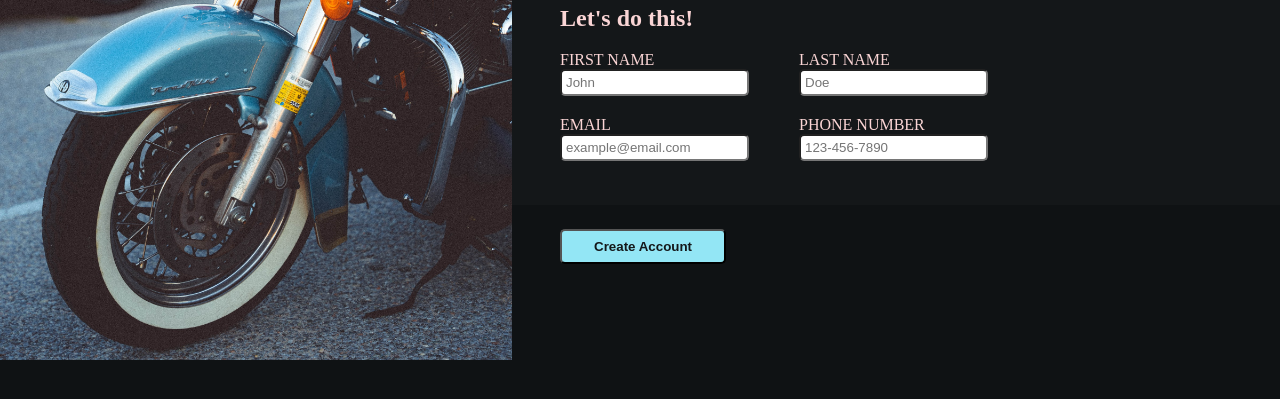
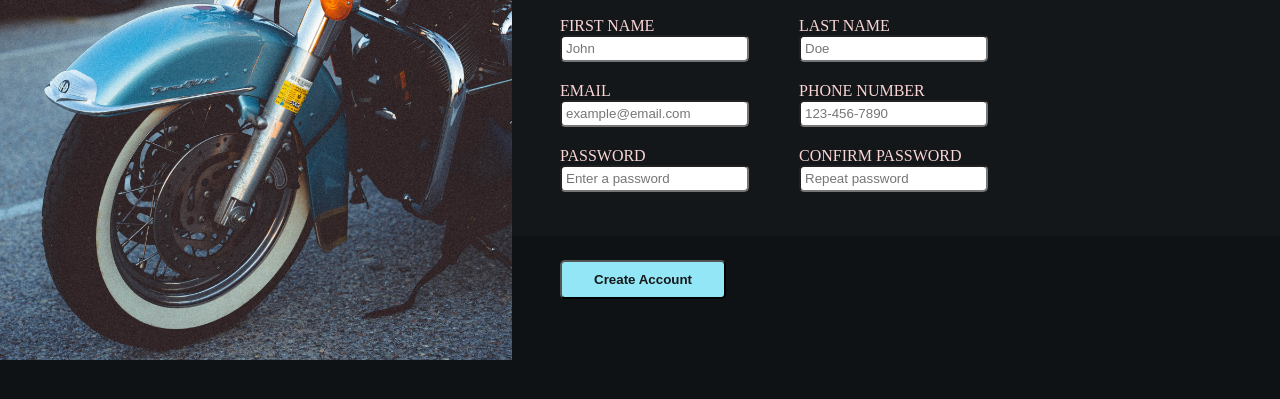
Before and after one commit to rhkim1292/sign-up-form, a plain HTML site: page index.html in a window 1280 px wide. Shown: the part 381-780 px from the top of the page. Drawn offline with Linux system fonts and the light colour scheme.

Commit message:
Begin implementing confirm password validation
A new javascript file has been created to add the beginning lines of
code for implementing the validation check on the confirm password
input field.

```diff
--- a/index.html
+++ b/index.html
@@ -69,10 +69,27 @@
 						/>
 					</div>
 				</div>
+				<div class="form-col flex-container">
+					<div class="form-row flex-container">
+						<label for="passwd">PASSWORD</label>
+						<input
+							type="password"
+							id="passwd"
+							name="passwd"
+							placeholder="Enter a password"
+							required
+						/>
+					</div>
+					<div class="form-row flex-container">
+						<label for="confirmpasswd">CONFIRM PASSWORD</label>
+						<input type="password" id="confirmpasswd" placeholder="Repeat password"/>
+					</div>
+				</div>
 			</div>
 			<div class="button-container">
 				<button type="submit">Create Account</button>
 			</div>
 		</form>
+		<script src="./script.js"></script>
 	</body>
 </html>
--- /dev/null
+++ b/script.js
@@ -0,0 +1,4 @@
+const passwd = document.querySelector("#passwd");
+passwd.addEventListener("input", (e) => {
+    console.log(e);
+});
--- a/style.css
+++ b/style.css
@@ -20,13 +20,12 @@ body {
 body {
     align-items: center;
     background-color: #0f1214;
-    overflow: hidden;
 }
 
 button {
     background-color: #93e6f5;
     color: #141719;
-    padding: .5rem 2rem;
+    padding: .65rem 2rem;
     border-radius: 5px;
     font-weight: bold;
 }
@@ -100,7 +99,8 @@ p.flavor-text {
 
 .form-row input[type="text"],
 .form-row input[type="email"],
-.form-row input[type="tel"] {
+.form-row input[type="tel"],
+.form-row input[type="password"] {
     border-radius: 5px;
     padding: 4px;
 }
```
